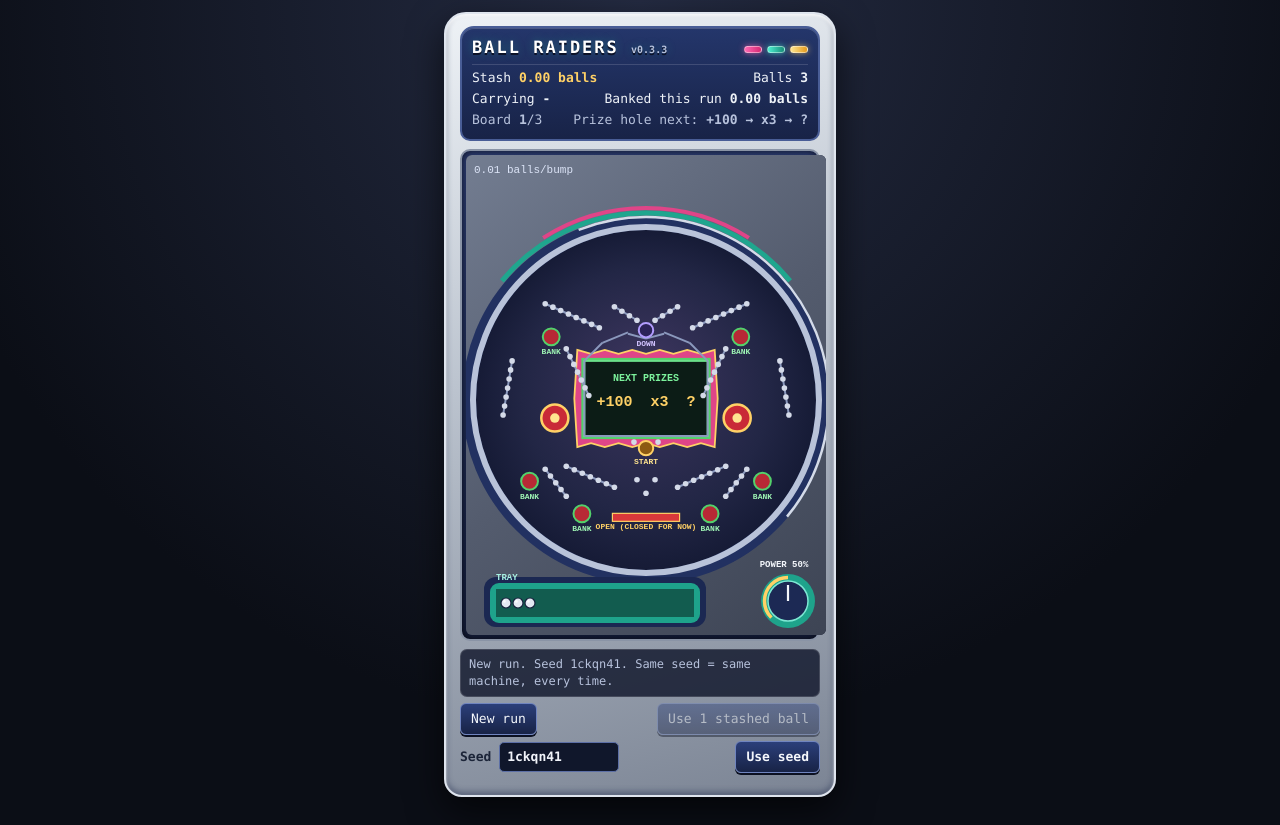
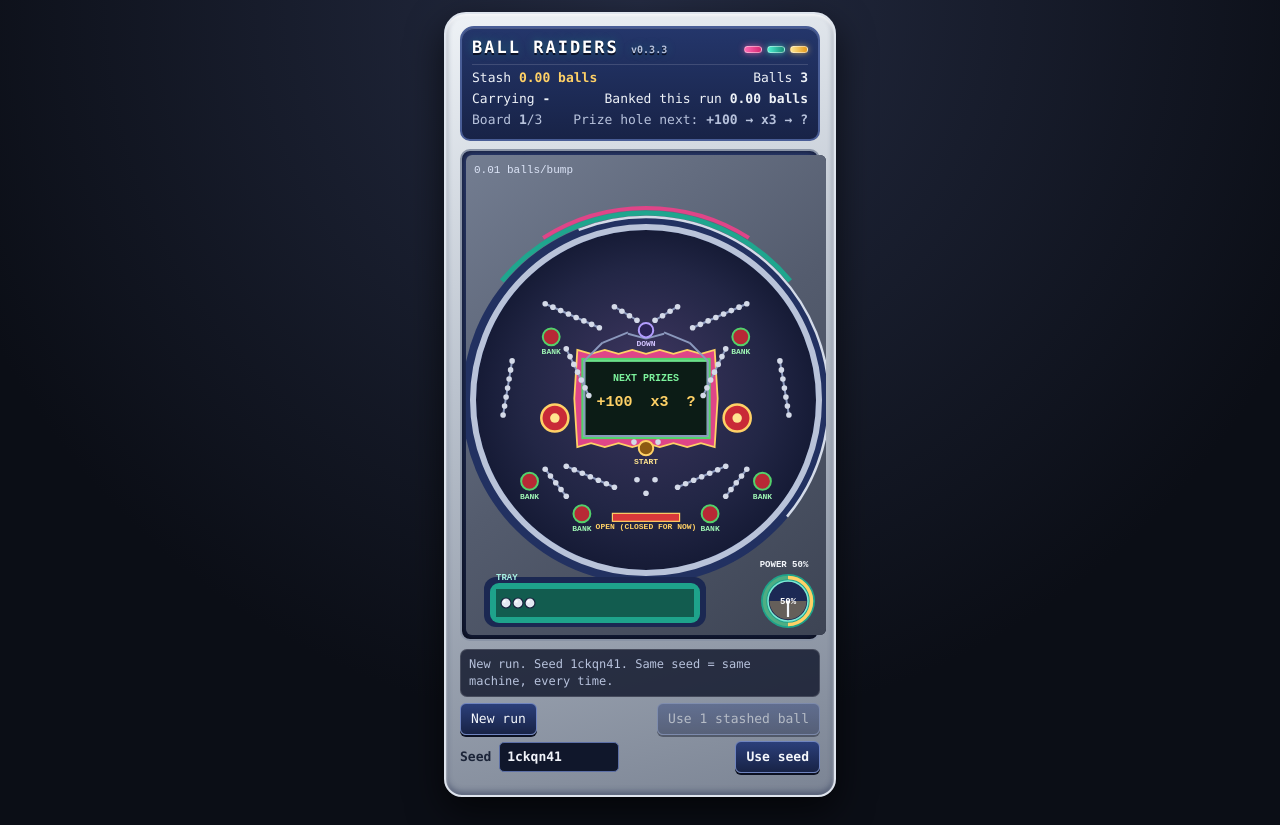
Before and after one commit to okayline/ball-raiders, a website: page public/index.html in a window 1280 px wide. Drawn offline with Linux system fonts and the light colour scheme.

Commit message:
Update power charge message and refactor drawing logic

```diff
--- a/public/index.html
+++ b/public/index.html
@@ -145,7 +145,7 @@
     <canvas id="c" width="360" height="480"></canvas>
   </div>
 
-  <div id="msg" class="dim">Press and hold mouse/touch (or Space) to charge power, then release to shoot. BANK keeps bips; going down risks them for more.</div>
+  <div id="msg" class="dim">Press and hold mouse/touch (or Space) to fill the power knob, then release to shoot. BANK keeps bips; going down risks them for more.</div>
 
   <div class="controls-deck">
     <div class="row">
@@ -164,8 +164,8 @@
   const cv = document.getElementById('c'), cx = cv.getContext('2d');
   const $ = id => document.getElementById(id);
   const BALL_COST = 100;
-  const SPEED = 0.65;       // slower, smoother playback speed
-  const CHARGE_RATE = 0.42; // aim steps per frame while holding button/Space
+  const SPEED = 0.65;
+  const CHARGE_RATE = 0.42;
   const STORE = 'ball-raiders-stash';
 
   function load() { try { return Number(localStorage.getItem(STORE)) || 0; } catch (e) { return memStash; } }
@@ -266,6 +266,67 @@
 
   const KNOB = { x: 322, y: 446, r: 20 };
 
+  function drawKnob(pct, ratio) {
+    // Outer teal collar + track
+    cx.fillStyle = '#1ea38b';
+    cx.beginPath(); cx.arc(KNOB.x, KNOB.y, KNOB.r + 7, 0, 7); cx.fill();
+
+    cx.strokeStyle = 'rgba(255, 209, 102, .22)';
+    cx.lineWidth = 3.5;
+    cx.beginPath(); cx.arc(KNOB.x, KNOB.y, KNOB.r + 3.5, 0, Math.PI * 2); cx.stroke();
+
+    // Base dark navy knob
+    cx.fillStyle = '#1c2954';
+    cx.beginPath(); cx.arc(KNOB.x, KNOB.y, KNOB.r, 0, 7); cx.fill();
+
+    // Inner circular fill that rises with charge/power
+    if (ratio > 0) {
+      cx.save();
+      cx.beginPath();
+      cx.arc(KNOB.x, KNOB.y, KNOB.r - 1.5, 0, Math.PI * 2);
+      cx.clip();
+      const fillH = (KNOB.r * 2 - 3) * ratio;
+      const topY = KNOB.y + (KNOB.r - 1.5) - fillH;
+      cx.fillStyle = charging ? 'rgba(255, 159, 67, .55)' : 'rgba(255, 209, 102, .32)';
+      cx.fillRect(KNOB.x - KNOB.r, topY, KNOB.r * 2, fillH);
+      cx.restore();
+    }
+
+    cx.strokeStyle = charging ? '#ffd166' : '#7de8d4';
+    cx.lineWidth = charging ? 2.2 : 1.5;
+    cx.beginPath(); cx.arc(KNOB.x, KNOB.y, KNOB.r, 0, 7); cx.stroke();
+
+    // Full-circle progress arc around the knob
+    if (ratio > 0) {
+      const startA = -Math.PI * 0.5;
+      const endA = startA + Math.PI * 2 * ratio;
+      cx.strokeStyle = charging ? '#ff9f43' : '#ffd166';
+      cx.lineWidth = 3.5;
+      cx.beginPath(); cx.arc(KNOB.x, KNOB.y, KNOB.r + 3.5, startA, endA); cx.stroke();
+
+      // Pointer hand
+      cx.strokeStyle = '#f4f7fc';
+      cx.lineWidth = 2.2;
+      cx.beginPath();
+      cx.moveTo(KNOB.x, KNOB.y);
+      cx.lineTo(KNOB.x + Math.cos(endA) * (KNOB.r - 4), KNOB.y + Math.sin(endA) * (KNOB.r - 4));
+      cx.stroke();
+    }
+
+    // Percentage centered inside the knob
+    cx.fillStyle = '#ffffff';
+    cx.font = 'bold 9px monospace';
+    cx.textAlign = 'center';
+    cx.textBaseline = 'middle';
+    cx.fillText(pct + '%', KNOB.x, KNOB.y + 0.5);
+    cx.textBaseline = 'alphabetic';
+
+    // Status caption above the knob
+    cx.fillStyle = charging ? '#ffd166' : '#f4f7fc';
+    cx.font = 'bold 9px monospace';
+    cx.fillText((charging ? 'CHARGING ' : 'POWER ') + pct + '%', KNOB.x - 4, 412);
+  }
+
   function drawCabinet(R) {
     const face = cx.createLinearGradient(0, 0, B.W, B.H);
     face.addColorStop(0, '#737d91');
@@ -297,27 +358,9 @@
     cx.fillStyle = '#a8f2e4'; cx.font = 'bold 9px monospace'; cx.textAlign = 'left';
     cx.fillText('TRAY', 30, 425);
 
-    cx.fillStyle = '#1ea38b';
-    cx.beginPath(); cx.arc(KNOB.x, KNOB.y, KNOB.r + 7, 0, 7); cx.fill();
-    cx.fillStyle = '#1c2954';
-    cx.beginPath(); cx.arc(KNOB.x, KNOB.y, KNOB.r, 0, 7); cx.fill();
-    cx.strokeStyle = '#7de8d4'; cx.lineWidth = 1.5; cx.stroke();
-
-    const a0 = Math.PI * 0.75, a1 = a0 + Math.PI * 1.5 * (aim / (B.AIMS - 1));
-    cx.strokeStyle = charging ? '#ff9f43' : '#ffd166';
-    cx.lineWidth = 3.5;
-    cx.beginPath(); cx.arc(KNOB.x, KNOB.y, KNOB.r + 3.5, a0, a1); cx.stroke();
-
-    cx.strokeStyle = '#f4f7fc'; cx.lineWidth = 2.2;
-    cx.beginPath();
-    cx.moveTo(KNOB.x, KNOB.y);
-    cx.lineTo(KNOB.x + Math.cos(a1) * (KNOB.r - 4), KNOB.y + Math.sin(a1) * (KNOB.r - 4));
-    cx.stroke();
-
-    cx.fillStyle = charging ? '#ffd166' : '#f4f7fc';
-    cx.font = 'bold 9px monospace'; cx.textAlign = 'center';
-    const pct = Math.round((aim / (B.AIMS - 1)) * 100);
-    cx.fillText((charging ? 'CHARGING ' : 'POWER ') + pct + '%', KNOB.x - 4, 412);
+    const ratio = aim / (B.AIMS - 1);
+    const pct = Math.round(ratio * 100);
+    drawKnob(pct, ratio);
   }
 
   function drawJaggedScreenFrame(sc) {
```
